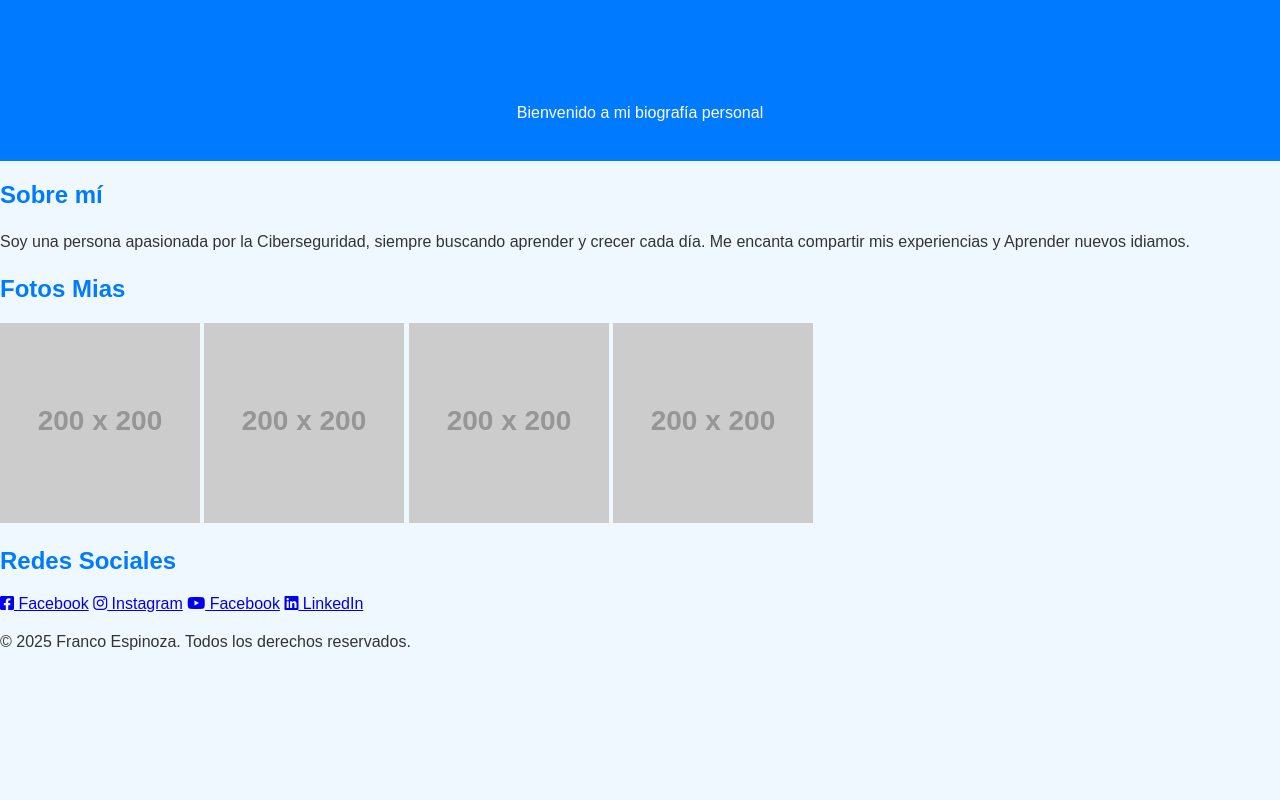
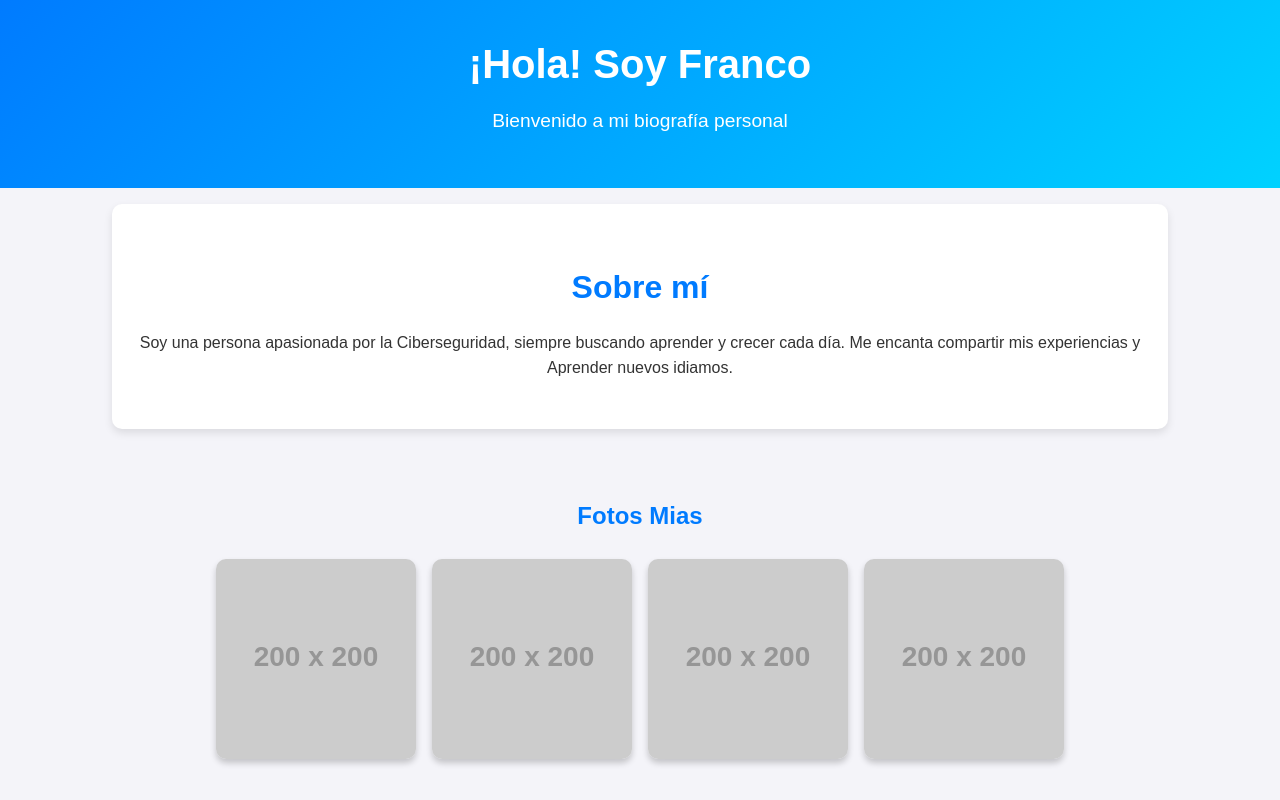
Before and after one commit to MasterCatF/aboutme, a plain HTML site: page index.html in a window 1280 px wide. Shown: the top 800 px of the page. Drawn offline with Linux system fonts and the light colour scheme; placeholder pictures from the web are drawn by us.

Commit message:
Update style.css

```diff
--- a/style.css
+++ b/style.css
@@ -1,41 +1,123 @@
+/* Estilos generales */
 body {
     font-family: Arial, sans-serif;
-    background-color: #f0f8ff; /* Fondo azul claro */
-    color: #333; /* Texto gris oscuro */
     margin: 0;
     padding: 0;
-}
-
-header {
-    background-color: #007bff; /* Azul intenso */
-    color: white;
-    padding: 20px;
-    text-align: center;
-}
-
-h1, h2 {
-    color: #007bff; /* Azul intenso */
-}
-
-p {
+    background-color: #f4f4f9;
+    color: #333;
     line-height: 1.6;
 }
 
-.container {
-    width: 80%;
-    margin: auto;
-    padding: 20px;
+/* Encabezado */
+header {
+    background: linear-gradient(135deg, #007bff, #00d2ff);
+    color: white;
+    text-align: center;
+    padding: 2em 0;
 }
 
-button {
+header h1 {
+    font-size: 2.5rem;
+    margin: 0;
+}
+
+header p {
+    font-size: 1.2rem;
+    margin-top: 10px;
+}
+
+/* Sección de biografía */
+.bio {
+    text-align: center;
+    padding: 2em 1em;
+    background-color: white;
+    margin: 1em auto;
+    width: 80%;
+    border-radius: 10px;
+    box-shadow: 0 4px 8px rgba(0, 0, 0, 0.1);
+}
+
+.bio h2 {
+    color: #007bff;
+    font-size: 2rem;
+    margin-bottom: 0.5em;
+}
+
+/* Galería de fotos */
+.photos {
+    text-align: center;
+    padding: 2em 0;
+}
+
+.photos h2 {
+    color: #007bff;
+    margin-bottom: 1em;
+}
+
+.photo-gallery {
+    display: flex;
+    flex-wrap: wrap;
+    justify-content: center;
+    gap: 1em;
+}
+
+.photo-gallery img {
+    width: 200px;
+    height: 200px;
+    object-fit: cover;
+    border-radius: 10px;
+    box-shadow: 0 4px 6px rgba(0, 0, 0, 0.2);
+    transition: transform 0.3s ease;
+}
+
+.photo-gallery img:hover {
+    transform: scale(1.1);
+}
+
+/* Redes sociales */
+.social-media {
+    text-align: center;
+    padding: 2em 0;
+    background-color: white;
+    margin: 1em auto;
+    width: 80%;
+    border-radius: 10px;
+    box-shadow: 0 4px 8px rgba(0, 0, 0, 0.1);
+}
+
+.social-media h2 {
+    color: #007bff;
+    margin-bottom: 1em;
+}
+
+.icons {
+    display: flex;
+    justify-content: center;
+    gap: 1.5em;
+    flex-wrap: wrap;
+}
+
+.icons a {
+    text-decoration: none;
+    color: #007bff;
+    font-size: 1.2rem;
+    transition: color 0.3s ease, transform 0.3s ease;
+}
+
+.icons a:hover {
+    color: #0056b3;
+    transform: scale(1.1);
+}
+
+.icons i {
+    margin-right: 8px;
+}
+
+/* Pie de página */
+footer {
+    text-align: center;
     background-color: #007bff;
     color: white;
-    border: none;
-    padding: 10px 20px;
-    border-radius: 5px;
-    cursor: pointer;
+    padding: 1em 0;
+    margin-top: 2em;
 }
-
-button:hover {
-    background-color: #0056b3;
-}
```
